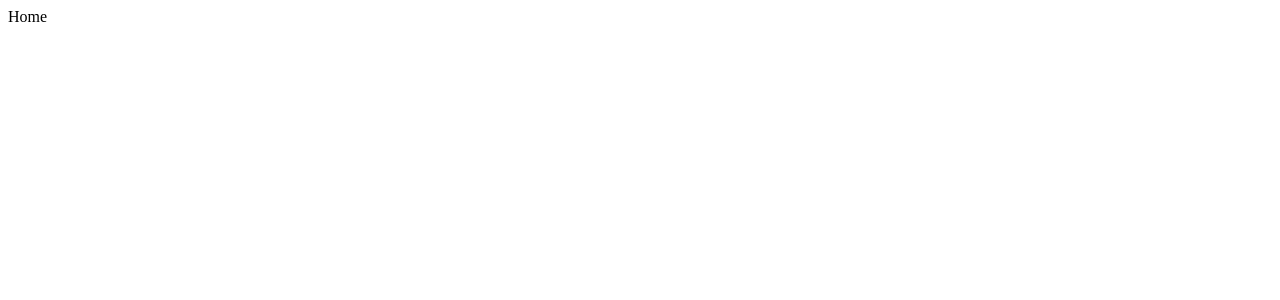
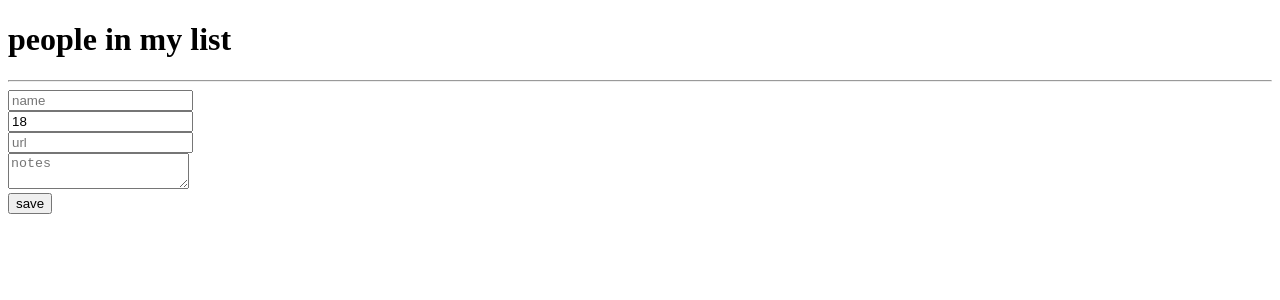
Before and after one commit to pasqualintosh/ts-webpack-react-sample, a React app: page / in a window 1280 px wide. Shown: the top 300 px of the page. Built offline with nearby package versions, Linux system fonts and the light colour scheme.

Commit message:
switched to a spa in order to get confident with ts - added localstorage support (hook). tbd testing libraries

```diff
--- /dev/null
+++ b/src/components/CreatePeople/CreatePeople.tsx
@@ -0,0 +1,73 @@
+import { useState } from 'react';
+import { IState as Props } from './../../screens/Home/Home';
+
+interface IProps {
+  people: Props['people'];
+  setPeople: React.Dispatch<React.SetStateAction<Props['people']>>;
+}
+
+interface IState {
+  person: {
+    name: string;
+    age: number;
+    url: string;
+    note?: string;
+  };
+}
+
+const CreatePeople: React.FC<IProps> = ({ people, setPeople }): JSX.Element => {
+  const [person, setPerson] = useState<IState['person']>({
+    name: '',
+    age: 18,
+    url: '',
+    note: '',
+  });
+
+  const handleChange = (
+    event: React.FormEvent<HTMLInputElement | HTMLTextAreaElement>,
+  ): void => {
+    setPerson({
+      ...person,
+      [event.currentTarget.name]: event.currentTarget.value,
+    });
+  };
+
+  const handleClick = (event: React.MouseEvent<HTMLButtonElement>): void => {
+    setPeople([...people, person]);
+  };
+
+  return (
+    <div>
+      <input
+        name={'name'}
+        value={person.name}
+        placeholder={'name'}
+        onChange={handleChange}
+      />
+      <br />
+      <input
+        name={'age'}
+        value={person.age}
+        placeholder={'age'}
+        onChange={handleChange}
+      />
+      <br />
+      <input
+        name={'url'}
+        value={person.url}
+        placeholder={'url'}
+        onChange={handleChange}
+      />
+      <br />
+      <textarea
+        name={'note'}
+        value={person.note}
+        placeholder={'notes'}
+        onChange={handleChange}></textarea>
+      <br />
+      <button onClick={handleClick}>save</button>
+    </div>
+  );
+};
+
+export default CreatePeople;
--- /dev/null
+++ b/src/components/ShowPeople/ShowPeople.tsx
@@ -0,0 +1,31 @@
+interface IProps {
+  people: {
+    name: string;
+    age: number;
+    url: string;
+    note?: string;
+  }[];
+}
+
+const ShowPeople: React.FC<IProps> = ({ people }): JSX.Element => {
+  const renderList = (): JSX.Element[] => {
+    return people.map(person => {
+      return (
+        <div key={JSON.stringify(person)}>
+          <div>
+            <img src={person.url} />
+            <h3>{person.name}</h3>
+          </div>
+          <div>
+            <p>{person.age} years old</p>
+            <p>{person.note}</p>
+          </div>
+        </div>
+      );
+    });
+  };
+
+  return <div>{renderList()}</div>;
+};
+
+export default ShowPeople;
--- /dev/null
+++ b/src/helpers/useLocalStorage.ts
@@ -0,0 +1,80 @@
+import { Dispatch, SetStateAction, useEffect, useState } from 'react';
+
+type SetValue<T> = Dispatch<SetStateAction<T>>;
+
+function useLocalStorage<T>(key: string, initialValue: T): [T, SetValue<T>] {
+  // Get from local storage then
+  // parse stored json or return initialValue
+  const readValue = (): T => {
+    // Prevent build error "window is undefined" but keep keep working
+    if (typeof window === 'undefined') {
+      return initialValue;
+    }
+
+    try {
+      const item = window.localStorage.getItem(key);
+      return item ? (JSON.parse(item) as T) : initialValue;
+    } catch (error) {
+      console.warn(`Error reading localStorage key “${key}”:`, error);
+      return initialValue;
+    }
+  };
+
+  // State to store our value
+  // Pass initial state function to useState so logic is only executed once
+  const [storedValue, setStoredValue] = useState<T>(readValue);
+
+  // Return a wrapped version of useState's setter function that ...
+  // ... persists the new value to localStorage.
+  const setValue: SetValue<T> = value => {
+    // Prevent build error "window is undefined" but keeps working
+    if (typeof window == 'undefined') {
+      console.warn(
+        `Tried setting localStorage key “${key}” even though environment is not a client`,
+      );
+    }
+
+    try {
+      // Allow value to be a function so we have the same API as useState
+      const newValue = value instanceof Function ? value(storedValue) : value;
+
+      // Save to local storage
+      window.localStorage.setItem(key, JSON.stringify(newValue));
+
+      // Save state
+      setStoredValue(newValue);
+
+      // We dispatch a custom event so every useLocalStorage hook are notified
+      window.dispatchEvent(new Event('local-storage'));
+    } catch (error) {
+      console.warn(`Error setting localStorage key “${key}”:`, error);
+    }
+  };
+
+  useEffect(() => {
+    setStoredValue(readValue());
+    // eslint-disable-next-line react-hooks/exhaustive-deps
+  }, []);
+
+  useEffect(() => {
+    const handleStorageChange = () => {
+      setStoredValue(readValue());
+    };
+
+    // this only works for other documents, not the current one
+    window.addEventListener('storage', handleStorageChange);
+
+    // this is a custom event, triggered in writeValueToLocalStorage
+    window.addEventListener('local-storage', handleStorageChange);
+
+    return () => {
+      window.removeEventListener('storage', handleStorageChange);
+      window.removeEventListener('local-storage', handleStorageChange);
+    };
+    // eslint-disable-next-line react-hooks/exhaustive-deps
+  }, []);
+
+  return [storedValue, setValue];
+}
+
+export default useLocalStorage;
--- a/src/screens/Home/Home.tsx
+++ b/src/screens/Home/Home.tsx
@@ -1,9 +1,34 @@
-type HomeProps = {
+import CreatePeople from '../../components/CreatePeople/CreatePeople';
+import ShowPeople from './../../components/ShowPeople/ShowPeople';
+import useLocalStorage from './../../helpers/useLocalStorage';
+
+interface IProps {
   message?: string;
+}
+
+export interface IState {
+  people: {
+    name: string;
+    age: number;
+    url: string;
+    note?: string;
+  }[];
+}
+
+const Home: React.FC<IProps> = (): JSX.Element => {
+  // const [people, setPeople] = useState<IState['people']>(new Array());
+
+  const defaultPeople: IState['people'] = [];
+  const [people, setPeople] = useLocalStorage('people', defaultPeople);
+
+  return (
+    <div>
+      <h1>people in my list</h1>
+      <ShowPeople people={people} />
+      <hr />
+      <CreatePeople people={people} setPeople={setPeople} />
+    </div>
+  );
 };
 
-const Home = ({ message = 'Home' }: HomeProps): JSX.Element => (
-  <div>{message}</div>
-);
-
 export default Home;
```
Also changed, not shown: package.json (+5 -2 lines), 1 other file (tests, documents, lock files or other folders).
